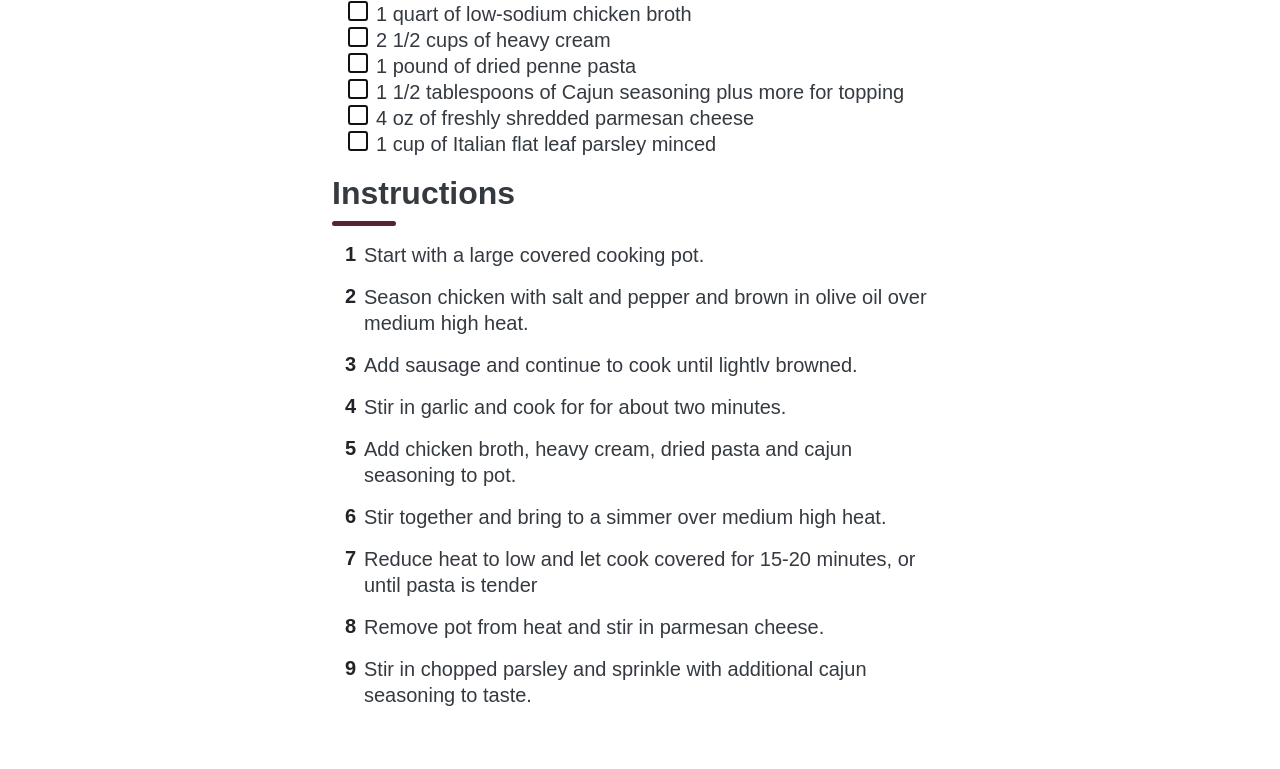
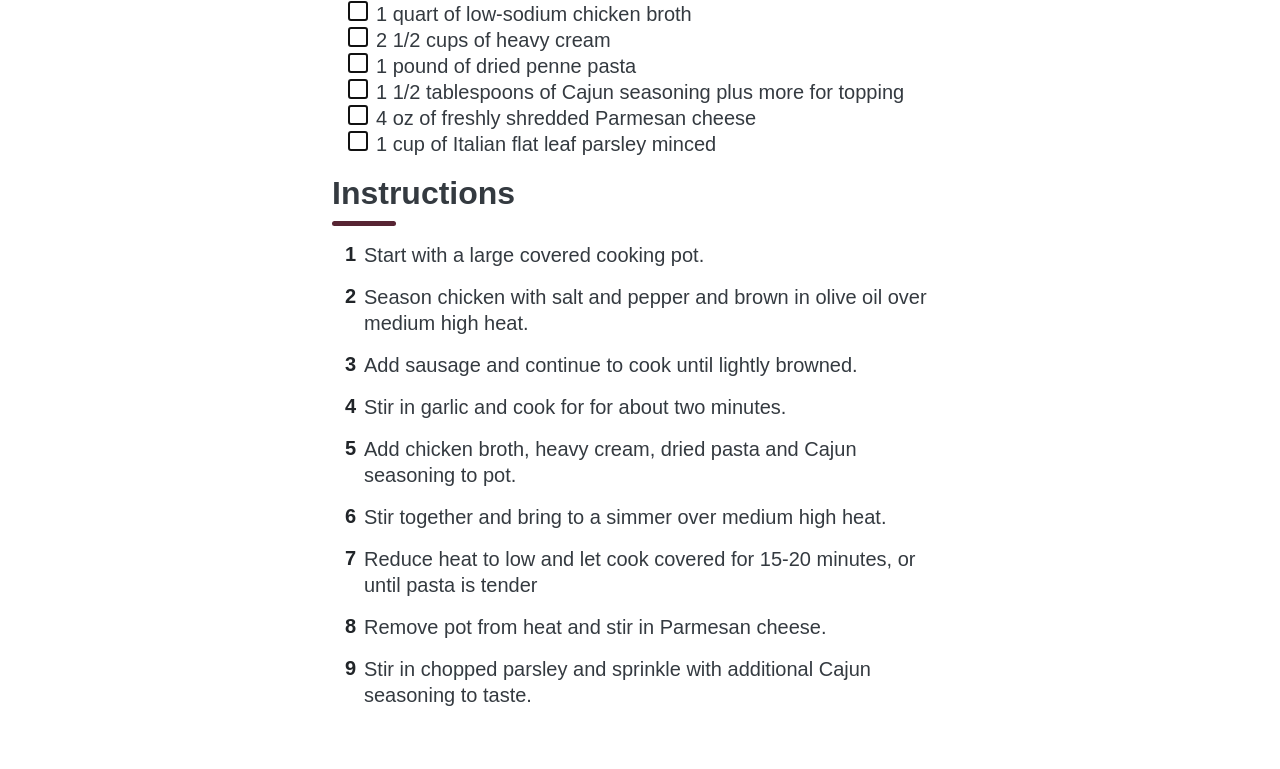
Before and after one commit to sfb1996/cookbook, a Jekyll site: the page built from _recipes/dinners/cajun-pasta.md, in a window 1280 px wide. Shown: the part 471-1240 px from the top of the page. Built offline with Jekyll 4.4.1, drawn with Linux system fonts in a browser that asks for light colours.

Commit message:
Update cajun-pasta.md - fixed spelling errors.

```diff
--- a/_recipes/dinners/cajun-pasta.md
+++ b/_recipes/dinners/cajun-pasta.md
@@ -19,18 +19,18 @@ tags: ['American']
 - [ ] 2 1/2 cups of heavy cream
 - [ ] 1 pound of dried penne pasta
 - [ ] 1 1/2 tablespoons of Cajun seasoning plus more for topping
-- [ ] 4 oz of freshly shredded parmesan cheese
+- [ ] 4 oz of freshly shredded Parmesan cheese
 - [ ] 1 cup of Italian flat leaf parsley minced
 
 
 # Instructions
 1. Start with a large covered cooking pot.
 2. Season chicken with salt and pepper and brown in olive oil over medium high heat.
-3. Add sausage and continue to cook until lightlv browned.
+3. Add sausage and continue to cook until lightly browned.
 4. Stir in garlic and cook for for about two minutes.
 5. Add chicken broth, heavy cream, dried
-pasta and cajun seasoning to pot.
+pasta and Cajun seasoning to pot.
 6. Stir together and bring to a simmer over medium high heat.
 7. Reduce heat to low and let cook covered for 15-20 minutes, or until pasta is tender
-8. Remove pot from heat and stir in parmesan cheese.
-9. Stir in chopped parsley and sprinkle with additional cajun seasoning to taste.
+8. Remove pot from heat and stir in Parmesan cheese.
+9. Stir in chopped parsley and sprinkle with additional Cajun seasoning to taste.
```
